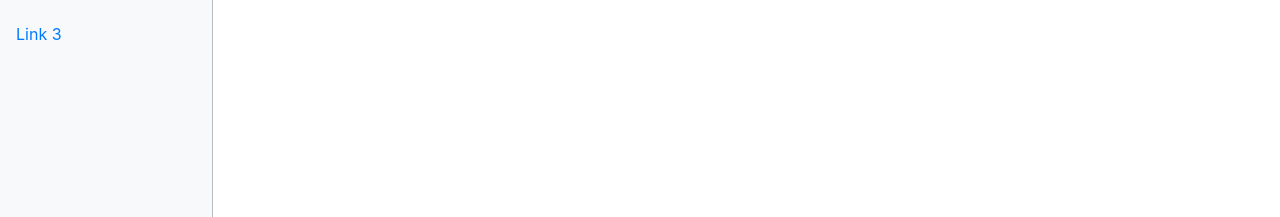
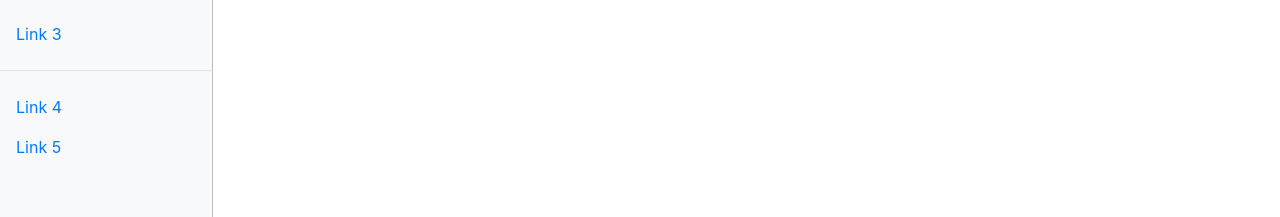
Before and after one commit to ElChurros/test-audiowizard, a React (Create React App) app: page / in a window 1280 px wide. Shown: the part 130-347 px from the top of the page. Built offline with nearby package versions, Linux system fonts and the light colour scheme.

Commit message:
Add second section to sidebar

```diff
--- a/src/SideBar/index.js
+++ b/src/SideBar/index.js
@@ -3,10 +3,16 @@ import React, { forwardRef } from 'react';
 export const SideBar = forwardRef(({className, ...props}, ref) => {
   return (
     <nav ref={ref} className={`sidebar col-md-3 col-lg-2 d-md-block bg-light collapse ${className ? className : ''}`}>
-      <div className='sidebar-sticky pt-3'>
-        <a className='nav-link' href='#'>Link 1</a>
-        <a className='nav-link' href='#'>Link 2</a>
-        <a className='nav-link' href='#'>Link 3</a>
+      <div className='sidebar-sticky'>
+        <div className='py-3'>
+          <a className='nav-link' href='#'>Link 1</a>
+          <a className='nav-link' href='#'>Link 2</a>
+          <a className='nav-link' href='#'>Link 3</a>
+        </div>
+        <div className='pt-3 border-top'>
+          <a className='nav-link' href='#'>Link 4</a>
+          <a className='nav-link' href='#'>Link 5</a>
+        </div>
       </div>
     </nav>
   );
```
